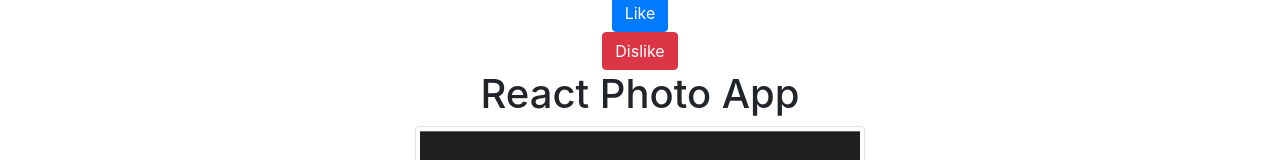
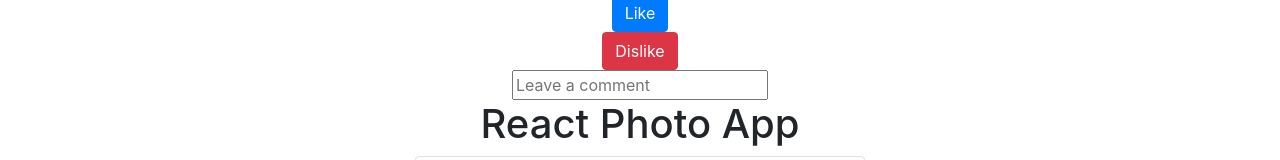
Before and after one commit to aidarous/react-photo-app, a React (Create React App) app: page /user-profile in a window 1280 px wide. Shown: the part 552-712 px from the top of the page. Built offline with nearby package versions, Linux system fonts and the light colour scheme.

Commit message:
made a comment box

```diff
--- a/src/components/UserProfile.js
+++ b/src/components/UserProfile.js
@@ -12,7 +12,8 @@ class UserProfile extends Component {
                         <button className="btn btn-primary"><span className= "fas fa-thumbs-up"></span> Like</button>
                     </div>
                     <div className="col-xs-4">
-                        <button className=" btn btn-danger">Dislike</button>
+                        <button className=" btn btn-danger">Dislike</button><br />
+                        <input type="text" placeholder="Leave a comment"></input>
                     </div>
                 </div>
             </div>
```
